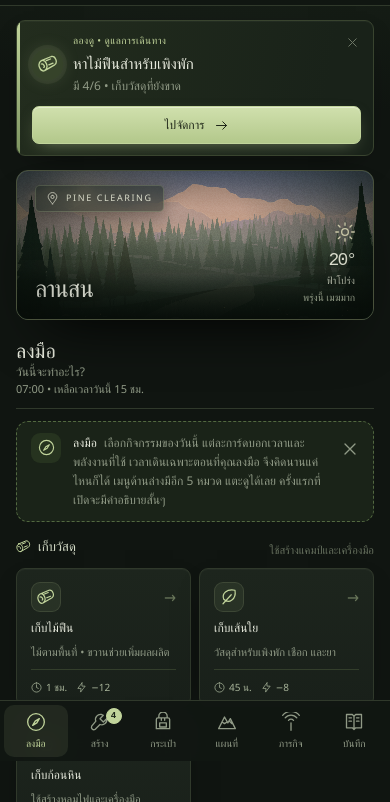
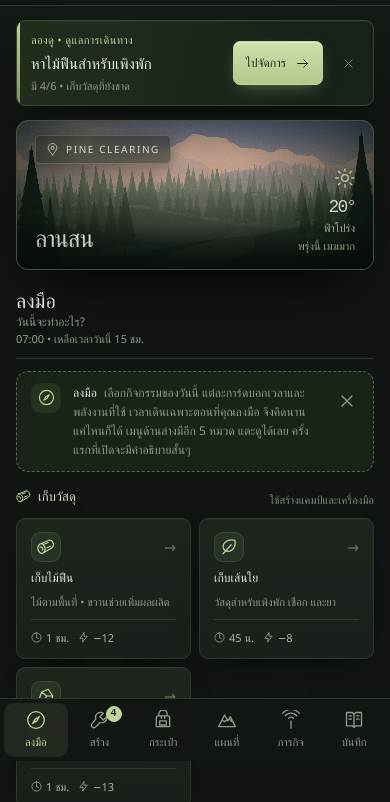
Before and after one commit to econDS/wildland, a website with bundled scripts: page index.html in a window 390 px wide. Shown: the part 83-885 px from the top of the page. Built offline with nearby package versions, Linux system fonts and the light colour scheme.

Commit message:
Improve mobile layout: content first, larger text and touch targets
Game content now starts higher on every page: the landscape banner is a
slim strip except on the action page, and the hint card is one compact
row. Thai text is at least 11px, buttons are at least 40px with a 44px hit
area on icon buttons, and short landscape phones get a scrolling header
and a slim bottom bar. Fixes header overlap at 320px width.

Co-Authored-By: Claude Sonnet 5.5 <noreply@anthropic.com>

```diff
--- a/src/game.js
+++ b/src/game.js
@@ -34,7 +34,7 @@ function navBadges(){
   const craftable=Object.entries(D.recipes).filter(([k,r])=>!E.available(G,'craft',k)&&!(r.group==='camp'&&E.camp(G).structures.includes(k))).length,hazards=WorldRules.active(G).length,parts=['radio','battery','wire'].filter(k=>E.count(G,k)).length,weight=E.weight(G)/E.capacity(G);
   return {craft:G.difficulty!=='wild'&&craftable?[craftable,'ok',`สร้างได้ ${craftable} อย่าง`]:null,map:hazards?['!','warn',`เส้นทางถูกปิด ${hazards} จุด`]:null,inventory:weight>1?['!','warn','สัมภาระหนักเกิน']:null,quest:G.difficulty!=='wild'&&!E.available(G,'signal')?['!','ok','ส่งสัญญาณได้แล้ว']:parts?[`${parts}/3`,'',`ชิ้นส่วนวิทยุ ${parts}/3`]:null};
 }
-function renderTabs(){const badges=navBadges();$('mainNav').innerHTML=tabs.map(([k,i,t],j)=>{const b=badges[k];return `<button data-tab="${k}" class="${tab===k?'active':''}" aria-current="${tab===k?'page':'false'}" title="${t} (${j+1})${b?` • ${b[2]}`:''}">${icon(i)}<span class="nav-label">${t}</span>${b?`<span class="nav-badge ${b[1]}" aria-label="${esc(b[2])}">${b[0]}</span>`:''}</button>`;}).join('');}
+function renderTabs(){document.body.dataset.tab=tab;const badges=navBadges();$('mainNav').innerHTML=tabs.map(([k,i,t],j)=>{const b=badges[k];return `<button data-tab="${k}" class="${tab===k?'active':''}" aria-current="${tab===k?'page':'false'}" title="${t} (${j+1})${b?` • ${b[2]}`:''}">${icon(i)}<span class="nav-label">${t}</span>${b?`<span class="nav-badge ${b[1]}" aria-label="${esc(b[2])}">${b[0]}</span>`:''}</button>`;}).join('');}
 // The single most useful thing to do next, with a one-click jump to where it happens.
 // Routine hints appear once per topic. Critical states and the end-of-journey card always show.
 const quiet=step=>!step.critical&&!step.newGame&&step.key!=='signal'&&tips.topics.includes(step.topic);
--- a/styles/main.css
+++ b/styles/main.css
@@ -163,7 +163,7 @@ footer{max-width:1400px;margin:28px auto 0;padding:16px 24px}
   .header-row{padding:8px 16px 6px;gap:12px}
   .main-nav{padding:0 10px}
 }
-@media(max-width:700px){
+@media(max-width:700px),(max-height:500px) and (orientation:landscape){
   :root{--header-h:92px;--nav-h:64px}
   body{padding-bottom:calc(var(--nav-h) + var(--safe-bottom))}
   /* backdrop-filter would make the header the containing block of the fixed bottom nav */
@@ -225,3 +225,122 @@ button,.main-nav,.hud,.mini-vitals{-webkit-touch-callout:none;-webkit-user-selec
 .coach strong{color:var(--ink);font-weight:500;margin-right:4px}
 .coach .icon-button{flex-shrink:0;width:32px;height:32px}
 @media(max-width:700px){.objective-dismiss{position:absolute;top:6px;right:6px;margin:0}.objective-text{padding-right:26px}}
+
+/* ---- Mobile polish: content first, readable text, finger-sized targets ---- */
+html{-webkit-text-size-adjust:100%;text-size-adjust:100%}
+body{overscroll-behavior-y:contain}
+button,a,input,select,summary{touch-action:manipulation}
+:root{--dim:#7f8a76}
+@media(max-width:700px),(max-height:500px) and (orientation:landscape){
+  /* Thai text stays at 11px or larger. Decorative Latin labels may be 10px. */
+.save-indicator,
+.objective-text small,
+.scene-weather,
+#timeRemaining,
+.action-desc,
+.card-cost,
+.card-cost .locked,
+.activity-note,
+.vital-value small,
+.condition,
+.camp-item small,
+.camp-empty,
+.camp-link,
+.text-button,
+.log-entry,
+footer,
+.filter,
+.material,
+.recipe-bottom,
+.recipe-bottom button,
+.item-description small,
+.item-actions .button,
+.map-node,
+.map-details p,
+.journal-list .log-entry small,
+.quest-part,
+.setting-row small,
+.end-summary small,
+.objective-text span,
+.scene-bottom p,
+.section-description,
+.world-warning p,
+.world-forecast p,
+.migration-note,
+.migration-note small,
+.world-reason,
+.world-controls .button,
+.landmark-body>p,
+.landmark-rewards>span,
+.landmark-body .gear-effect,
+.camp-maintenance>p,
+.maintenance-grid small,
+.camp-health-label,
+.atlas-heading>span,
+.atlas-entry small,
+.maintenance-grid .button,
+.log-entry small,
+.scene-status,
+.journey-goal-head span,
+.journey-goal p,
+.journey-goal>small,
+.route-summary,
+.route-summary strong,
+.route-summary small,
+.save-slot small,
+.slot-actions .button,
+.route-summary span,
+.hud-item strong small,
+.scene-weather .forecast,
+.main-nav button,
+.projection-stat>small{font-size:11px}
+  .eyebrow,.scene-bottom .eyebrow,.landmark-body .eyebrow,.landmark-art>small,.world-heading>small,.scene-coord,.location-chip,.nav-badge{font-size:10px}
+  .main-nav button{font-size:11px}
+  .objective-text small,.micro{font-size:11px}
+  /* Finger-sized targets: icon buttons keep their look but gain an invisible 44px hit area. */
+  .icon-button{position:relative}
+  .icon-button:after{content:'';position:absolute;inset:-5px}
+  .objective-dismiss{width:34px;height:34px;min-width:34px}
+  .coach .icon-button{width:36px;height:36px}
+  .filter{min-height:40px;padding:6px 14px}
+  .recipe-bottom button,.item-actions .button{min-height:40px;padding:6px 12px}
+  .item-actions .icon-button{min-width:44px;min-height:44px}
+  .map-details .button,.step-list .button{min-height:44px}
+  /* Content first: the landscape banner is a hero on the action page and a slim strip elsewhere. */
+  body:not([data-tab=gather]) .landscape{height:64px}
+  body:not([data-tab=gather]) .scene-top,body:not([data-tab=gather]) .scene-bottom p,body:not([data-tab=gather]) .scene-bottom .eyebrow,body:not([data-tab=gather]) .scene-weather .forecast{display:none}
+  body:not([data-tab=gather]) .scene-bottom{bottom:0;top:0;align-items:center}
+  body:not([data-tab=gather]) .scene-bottom h2{font-size:20px;margin:0}
+  body:not([data-tab=gather]) .scene-weather strong{font-size:15px}
+  /* The hint card is one compact row instead of a tall block. */
+  .objective{flex-wrap:nowrap;align-items:center;padding:10px 8px 10px 14px;gap:8px}
+  .objective:not(.warn) .objective-icon{display:none}
+  .objective-text{flex:1 1 auto;min-width:0;padding-right:0}
+  .objective-dismiss{position:static;margin:0;align-self:center}
+  .objective-text span{display:-webkit-box;-webkit-line-clamp:2;-webkit-box-orient:vertical;overflow:hidden}
+  .objective-go{width:auto;flex-shrink:0;min-height:44px;padding:8px 12px}
+  .objective-steps{display:none}
+  .objective.warn .objective-go{min-height:44px}
+  #modalTitle{font-size:20px;line-height:1.35}
+  /* On the map page the map comes first; forest signals follow it. */
+  body[data-tab=map] #activityContent{display:flex;flex-direction:column}
+  body[data-tab=map] .world-outlook{order:5;margin:15px 0 0}
+}
+@media(max-width:380px){
+  .objective-go svg{display:none}
+}
+/* Short landscape phones: scrolling header, slim bottom bar, no giant banner. */
+@media(max-height:500px) and (orientation:landscape){
+  .app-header{position:static;padding-top:0}
+  .main-nav button{flex-direction:row;gap:6px;min-height:40px;padding:4px 2px}
+  .main-nav{padding-top:2px;padding-bottom:calc(2px + var(--safe-bottom))}
+  :root{--nav-h:46px}
+  .nav-badge{position:static;margin-left:-2px}
+  .landscape,body:not([data-tab=gather]) .landscape{height:120px}
+  .objective{margin-bottom:10px}
+}
+@media(max-width:340px){
+  .header-row{gap:6px;padding-left:10px;padding-right:10px}
+  .hud{gap:3px;min-width:0}.hud-item{padding:4px 6px;gap:4px}
+  .top-controls .icon-button{width:32px}
+}
```
Also changed, not shown: docs/DEVELOPMENT.md (+1 -0 lines).
